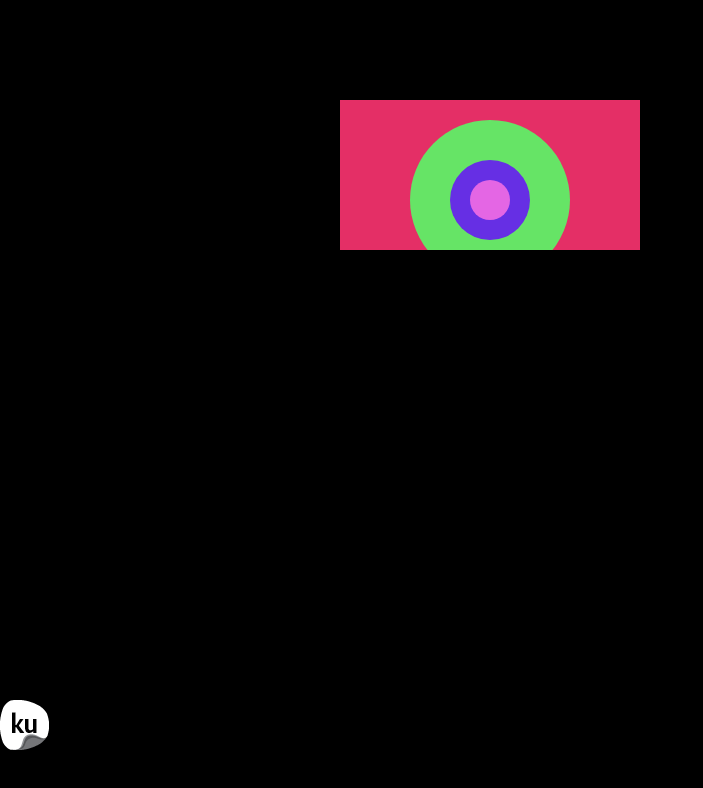
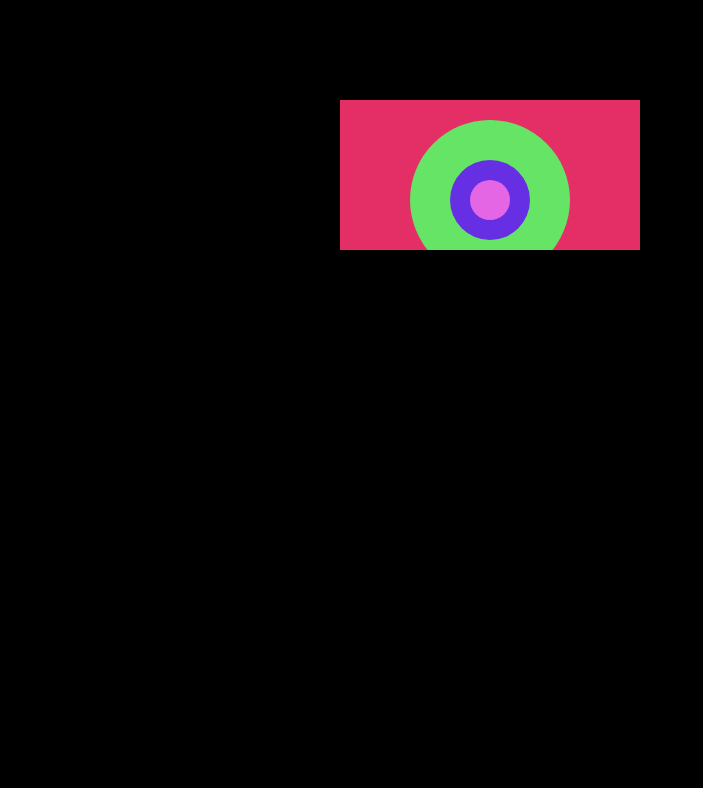
Before and after one commit to irskep/tilewat, a plain HTML site: page index.html in a window 1280 px wide. Shown: the whole page, without its empty margins (0-703 px from the left). Drawn offline with Linux system fonts and the light colour scheme.

Commit message:
Kuler's API is dumb

```diff
--- a/index.html
+++ b/index.html
@@ -9,11 +9,6 @@
     <div class="container">
       <div id="content"></div>
     </div>
-    <footer>
-      <a href="http://kuler.adobe.com/">
-        <img alt="Colored by Adobe Kuler" src="ku_50pxBugOnly_bw.png">
-      </a>
-    </footer>
 
     <script src="jquery-1.8.2.js"></script>
     <script src="jquery.xcolor.js"></script>
```
Also changed, not shown: ku_50pxBugOnly_bw.png (deleted).
